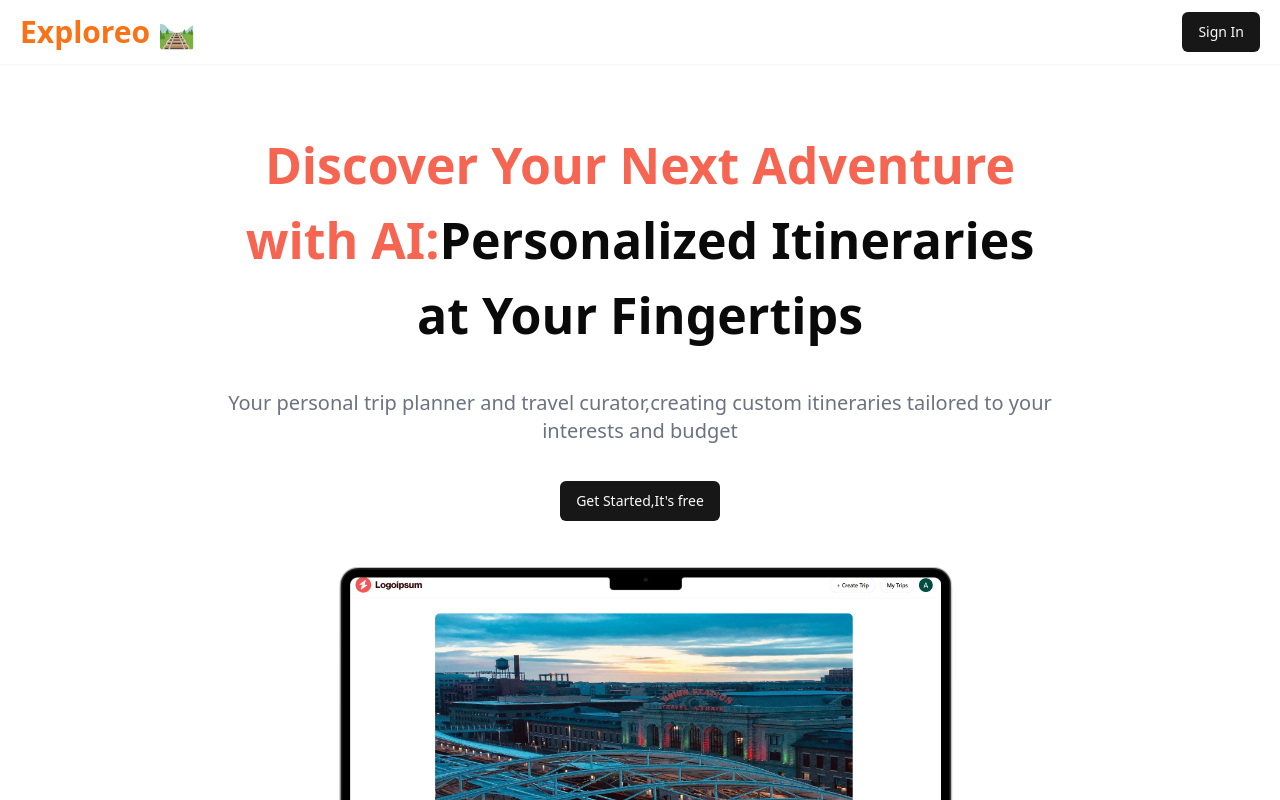
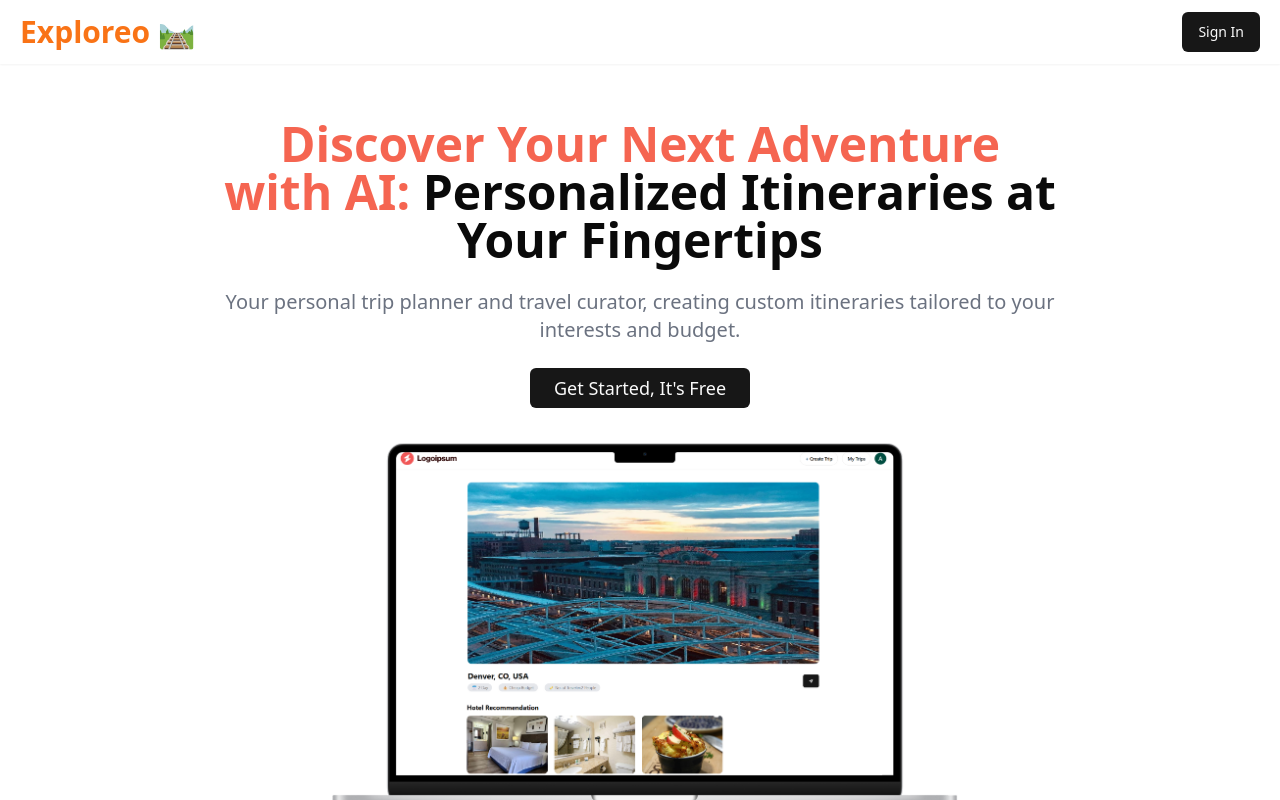
Before and after one commit to Atharv542/Exploreo, a React (Vite) app: page / in a window 1280 px wide. Shown: the top 800 px of the page. Built offline with nearby package versions, Linux system fonts and the light colour scheme; no server answers.

Commit message:
Update Hero.jsx

```diff
--- a/src/components/custom/Hero.jsx
+++ b/src/components/custom/Hero.jsx
@@ -5,15 +5,18 @@ import { Link, useNavigate } from 'react-router-dom'
 function Hero() {
 
   return (
-    <div className='flex flex-col items-center  gap-9 mx-56 '>
-        <h1 className='font-extrabold text-[50px] text-center mt-16'><span className='text-[#f56551]'>Discover Your Next Adventure with AI:</span>Personalized Itineraries at Your Fingertips </h1>
-        <p className='text-xl text-gray-500 text-center  '>Your personal trip planner and travel curator,creating custom itineraries tailored to your interests and budget</p>
-        <Link to={'/createTrip'}>
-            <Button>Get Started,It's free</Button>
-        </Link>
-        <img src='/Landingpage2.png'  className='bg-white -mt-8'></img>
-
-    </div>
+    <div className="flex flex-col items-center gap-6 px-4 md:px-16 lg:px-56">
+    <h1 className="font-extrabold text-3xl md:text-4xl lg:text-5xl text-center mt-10 md:mt-14">
+      <span className="text-[#f56551]">Discover Your Next Adventure with AI:</span> Personalized Itineraries at Your Fingertips
+    </h1>
+    <p className="text-lg md:text-xl text-gray-500 text-center">
+      Your personal trip planner and travel curator, creating custom itineraries tailored to your interests and budget.
+    </p>
+    <Link to="/createTrip">
+      <Button className="px-6 py-3 text-base md:text-lg">Get Started, It's Free</Button>
+    </Link>
+    <img src="/Landingpage2.png" className="bg-white w-full max-w-[500px] md:max-w-[600px] lg:max-w-[700px] -mt-4 md:-mt-6" />
+  </div>
   )
 }
 
```
